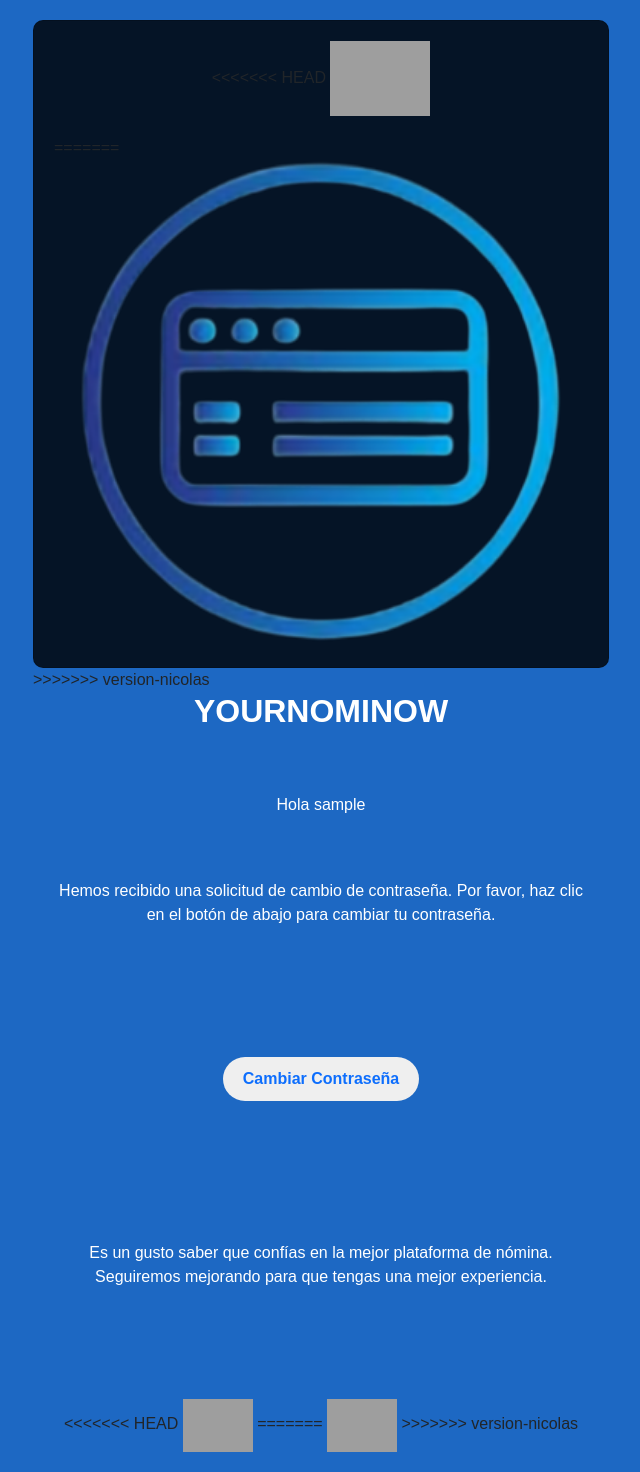
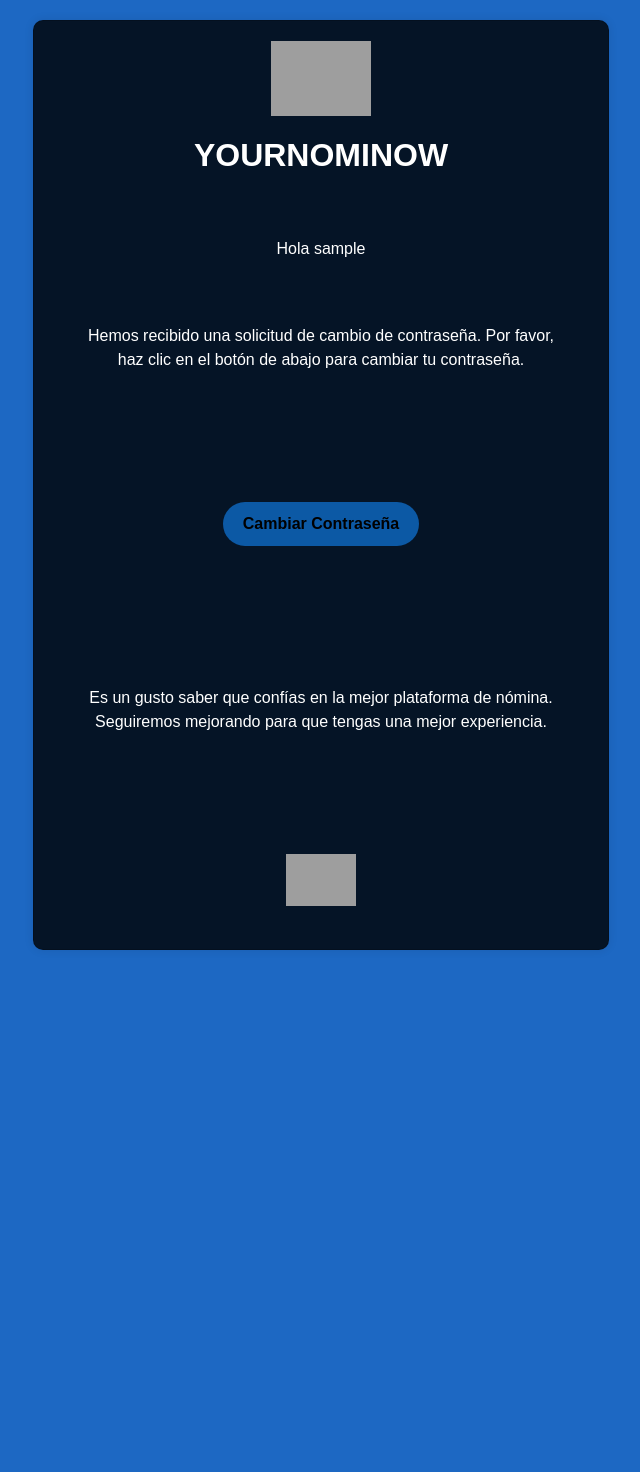
Before and after one commit to Juan-mkd/project-Yournominow, a Django app: template login/templates/email/reset_password_email.html in a window 1280 px wide. Shown: the whole page, without its empty margins (319-959 px from the left). After the commit the page ends 950 px from the top, so only its background shows below. Run offline with Django 5.2, Linux system fonts and the light colour scheme; the template is opened without the code that fills it: most values are stand-ins (such as "Sample title", 1, 10 or a date in 2020); grey boxes are pictures that could not be loaded.

Commit message:
se arreglo el front de recuperar contraseña

```diff
--- a/login/templates/email/reset_password_email.html
+++ b/login/templates/email/reset_password_email.html
@@ -17,22 +17,14 @@
         .container {
             max-width: 600px;
             margin: 0 auto;
-<<<<<<< HEAD
             height: 1300px;
-=======
-            height: 1000px;
->>>>>>> version-nicolas
         }
 
         .card {
             background-color: #010101ce;
             border-radius: 10px;
             padding: 20px;
-<<<<<<< HEAD
             height: 930px;
-=======
-            height: 800px;
->>>>>>> version-nicolas
             box-shadow: 0px 0px 10px rgba(0, 0, 0, 0.1);
         }
 
@@ -65,11 +57,7 @@
 
         .button {
             margin: 100px 0;
-<<<<<<< HEAD
             background-color: #0c59a5;
-=======
-            background-color: #007bff;
->>>>>>> version-nicolas
             color: #ffffff;
             border-radius: 30px;
             border: none;
@@ -79,14 +67,9 @@
             transition: background-color 0.3s ease;
         }
         button a{
-<<<<<<< HEAD
             color: #000 !important;
             text-decoration: none;
             font-weight: 600;
-=======
-            color: #000;
-            text-decoration: none;
->>>>>>> version-nicolas
         }
 
         .button:hover {
@@ -105,10 +88,7 @@
 
         .signature img {
             max-width: 70px;
-<<<<<<< HEAD
             margin-top: opx;
-=======
->>>>>>> version-nicolas
         }
     </style>
 </head>
@@ -116,14 +96,9 @@
     <div class="container">
         <div class="card">
             <div class="logo">
-<<<<<<< HEAD
                 <img src="{{ 'https://i.pinimg.com/564x/1e/ee/2f/1eee2f75eebceb09f6837d6555565403.jpg' }}" alt="logo">
             </div>
 
-=======
-                <img src="{% static 'img/logo.png' %}" alt="logo">
-            </div>
->>>>>>> version-nicolas
 
             <div class="content">
                 <h2>YOURNOMINOW</h2>
@@ -140,11 +115,7 @@
             </div>
 
             <div class="signature">
-<<<<<<< HEAD
                 <img src="{{ 'https://i.pinimg.com/564x/4e/ea/f7/4eeaf7bd9dd75ef09975e04d20fbfd64.jpg' }}" alt="logo">
-=======
-                <img src="{% static 'img/signature.png' %}" alt="signature">
->>>>>>> version-nicolas
             </div>
         </div>
     </div>
```
Also changed, not shown: login/static/reset_password.css (deleted, +0 -73 lines), login/templates/reset_password.html (+25 -1 lines).
